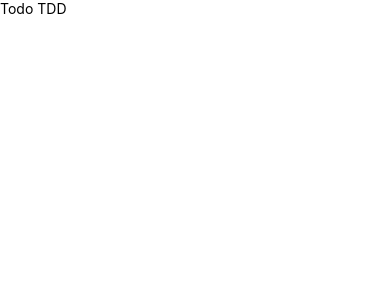
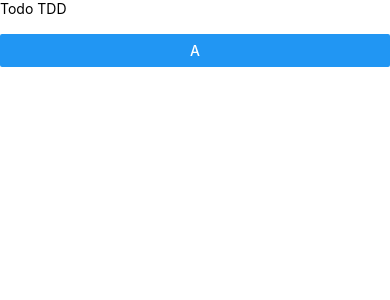
Before and after one commit to devheedoo/ReactNativeTDD, a React Native app: screen / in a window 390 px wide. Shown: the top 300 px of the page. Built offline with nearby package versions, Linux system fonts and the light colour scheme.

Commit message:
Green: AddToDo

```diff
--- a/src/AddToDo.js
+++ b/src/AddToDo.js
@@ -1,6 +1,12 @@
 import React, {Component} from 'react';
+import { View, TextInput, Button } from 'react-native';
 export default class AddToDo extends Component {
   render() {
-    return null;
+    return (
+      <View>
+        <TextInput></TextInput>
+        <Button title="A"></Button>
+      </View>
+    );
   }
 }
--- a/src/App.js
+++ b/src/App.js
@@ -1,6 +1,6 @@
 import React, {Component} from 'react';
 import {Platform, Text, View} from 'react-native';
-import AddToDo from './AddTodo';
+import AddToDo from './AddToDo';
 import ToDoList from './ToDoList';
 
 export default class App extends Component {
```
